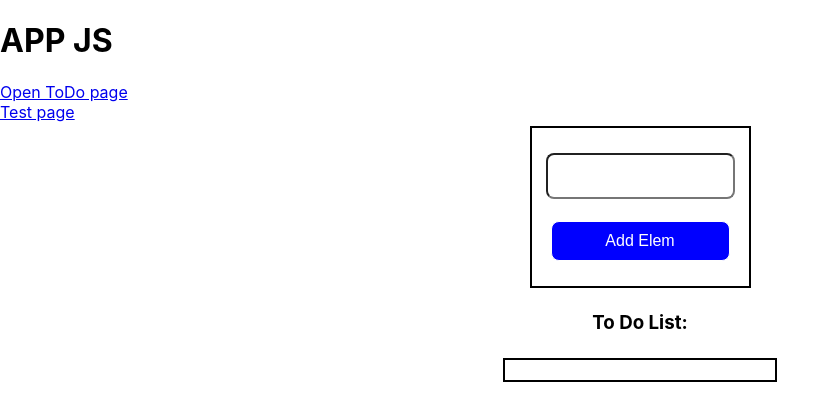
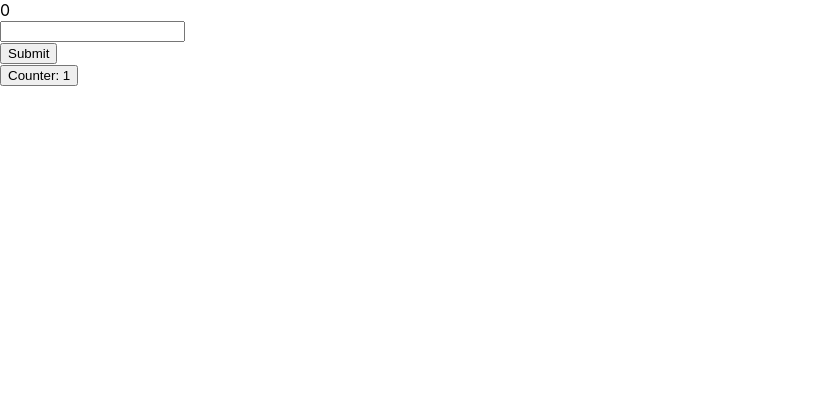
Before and after one commit to armdevrus/turing_reactJS, a React (Create React App) app: page / in a window 1280 px wide. Shown: the top 420 px of the page, without its empty margins (0-840 px from the left). Built offline with nearby package versions, Linux system fonts and the light colour scheme.

Commit message:
Create AdditionalHooks

```diff
--- a/src/index.js
+++ b/src/index.js
@@ -3,15 +3,16 @@ import ReactDOM from 'react-dom';
 import {BrowserRouter} from "react-router-dom";
 
 import './index.css';
-import App from './App';
-import Optimisation from "./lifecoding/Optimisation";
+// import App from './App';
+// import Optimisation from "./lifecoding/Optimisation";
 import reportWebVitals from './reportWebVitals';
-import ListPrompt from "./homework/5week3day/5week3day";
+// import ListPrompt from "./homework/5week3day/5week3day";
+import CounterForm from "./lifecoding/AdditionalHooks";
 
 ReactDOM.render(
   <React.StrictMode>
       <BrowserRouter>
-          <App/>
+          <CounterForm/>
       </BrowserRouter>
   </React.StrictMode>,
   document.getElementById('root')
--- /dev/null
+++ b/src/lifecoding/AdditionalHooks.js
@@ -0,0 +1,47 @@
+import React from 'react'
+
+const CounterForm = () => {
+    const [value, setValue] = React.useState('')
+
+
+    const handleSubmit = (event) => {
+        event.preventDefault()
+
+        setValue(event.target.someInput.value)
+    }
+
+    const symbolsCount = React.useMemo(() => {
+        console.log('use memo is called')
+        let result = 2
+        for (let i = 0; i < value.length; i++){
+            result = result * result
+            console.log(result)
+        }
+        return value.length
+    },[value])
+
+    console.log('render Counter Form')
+
+    const [counter, setCounter] = React.useState(1)
+
+    const handleClickCounter = () => {
+        setCounter(counter + 1)
+    }
+
+    return(
+        <>
+            <form onSubmit={handleSubmit}>
+                <div>{symbolsCount}</div>
+                <div>
+                    <input name='someInput'/>
+                </div>
+                <button>Submit</button>
+            </form>
+
+            <button onClick={handleClickCounter}>Counter: {counter}</button>
+        </>
+
+    )
+}
+
+export default CounterForm
```
